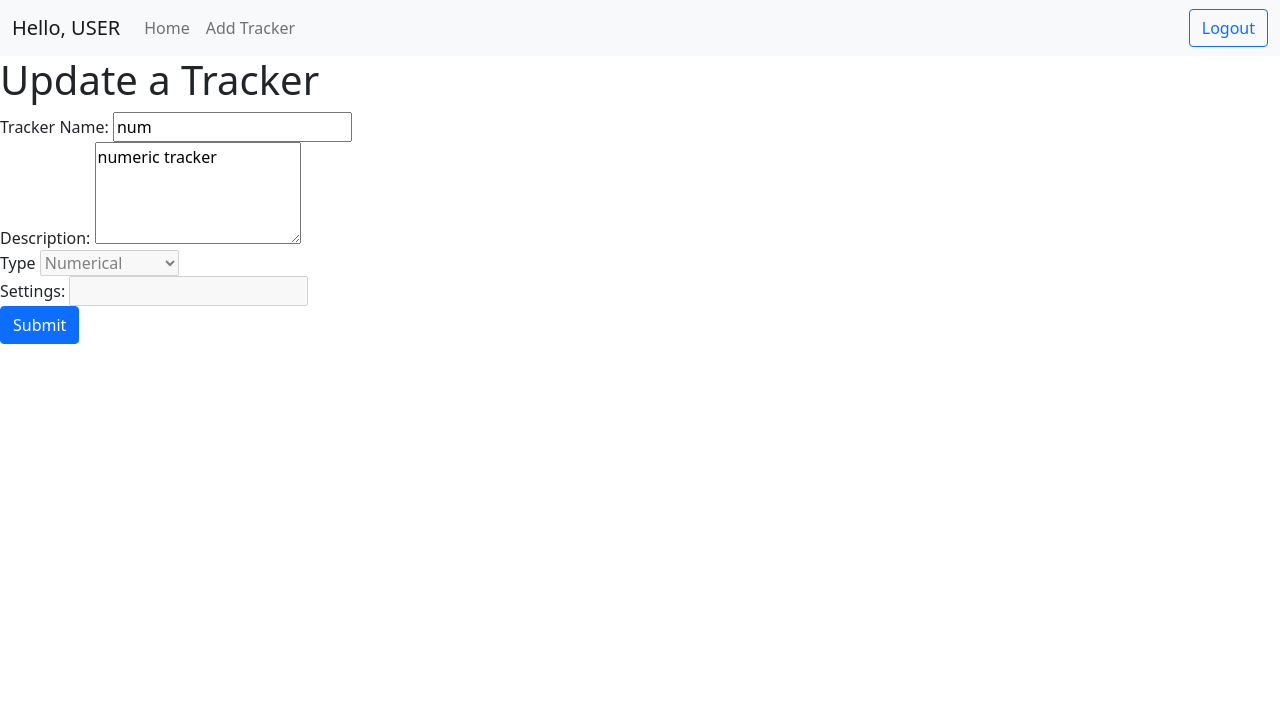
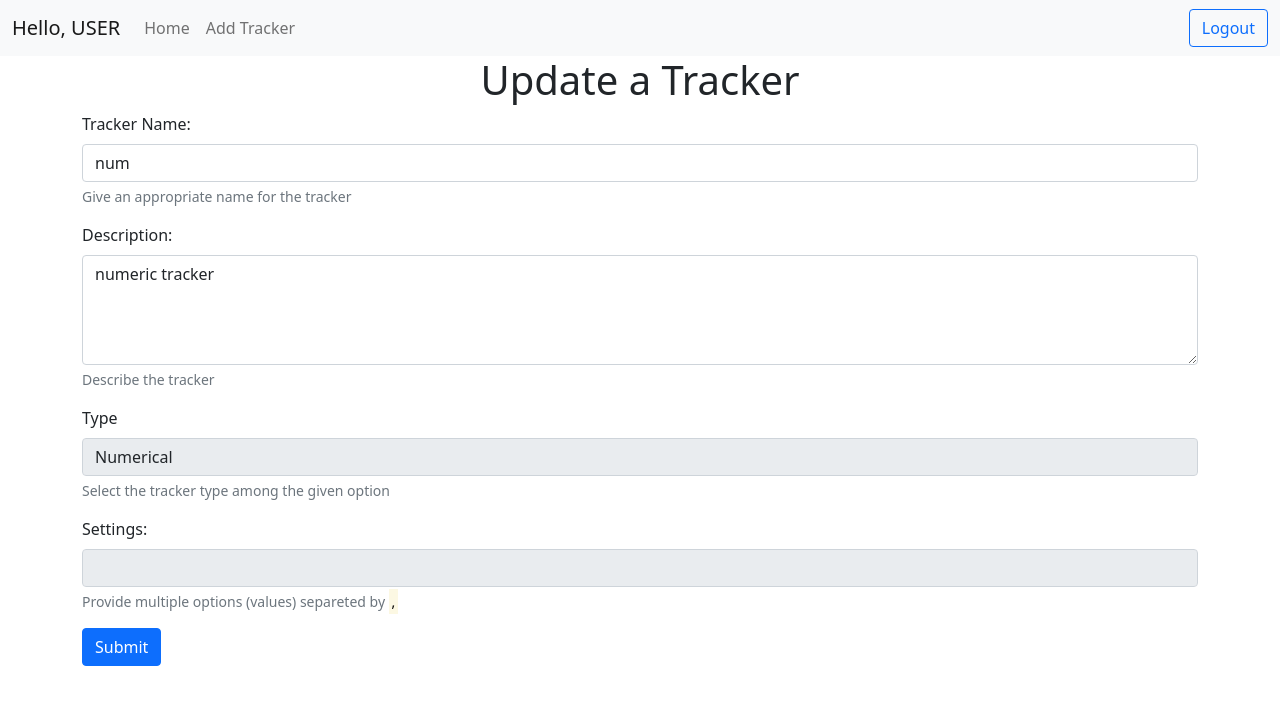
Before and after one commit to Manukumar-B-IITM/TrackerProject, a Flask app: page /tracker/1/update in a window 1280 px wide. Shown: the top 705 px of the page. Run offline with Flask 2, Linux system fonts and the light colour scheme; some libraries are stand-ins or nearby versions.

Commit message:
style update tracker

```diff
--- a/templates/tracker_update.html
+++ b/templates/tracker_update.html
@@ -1,47 +1,49 @@
 <!DOCTYPE html>
 <html>
-    <!-- <head>
-        <meta charset="utf-8">
-        <title>Tracker Overview</title>
-        <link rel="stylesheet" type="text/css" href="{{ url_for('static', filename='bootstrap/css/bootstrap.min.css') }}"/>
-        <link rel="stylesheet" type="text/css" href="{{ url_for('static', filename='style.css') }}"/>
-        <script type="text/javascript" src="{{ url_for('static', filename='js/custom_validations.js') }}"></script>
-    </head> -->
 {% include './head_content.html' %}
+
 <body>
     {% include './navbar.html' %}
 
-        <h1>Update a Tracker</h1>
-    <form action="/tracker/{{ tracker.id }}/update" method="POST" id="update-tracker-form">
+    <h1 class="text-center">Update a Tracker</h1>
     <div>
-            <label>Tracker Name: </label>
-            <input type="text" name="name" value="{{ tracker.name }}" required />
+        <form action="/tracker/{{ tracker.id }}/update" class="container" method="POST" id="update-tracker-form">
+            <div class="mb-3">
+                <label for="tname" class="form-label">Tracker Name: </label>
+                <input type="text"  class="form-control" id="tname" name="name" value="{{ tracker.name }}" required />
+                <div id="namehelp" class="form-text">Give an appropriate name for the tracker</div>
             </div>
 
-        <div>
-            <label>Description:</label>
-            <textarea  type="text" rows="4" name="desc" value="{{ tracker.description }}">{{ tracker.description }}</textarea>
-        </div>
+            <div class="mb-3">
+                <label class="form-label">Description:</label>
+                <textarea type="text"  class="form-control" rows="4" name="desc"
+                    value="{{ tracker.description }}">{{ tracker.description }}</textarea>
+                    <div id="deschelp" class="form-text">Describe the tracker</div>
+            </div class="mb-3">
 
-        <div>
-            <label>Type</label>
-            <select name="t_type" value="{{ tracker.type }}" disabled>
+            <div class="mb-3">
+                <label class="form-label">Type</label>
+                <select name="t_type"  class="form-control" value="{{ tracker.type }}" disabled>
                     <option value="1" {{ "selected" if tracker.type == 1 }}>Numerical</option>
                     <option value="2" {{ "selected" if tracker.type == 2 }}>Multiple Choice</option>
                     <option value="3" {{ "selected" if tracker.type == 3 }}>Time Duration</option>
                     <option value="4" {{ "selected" if tracker.type == 4 }}>Boolean</option>
                 </select>
+                <div id="ttypehelp" class="form-text">Select the tracker type among the given option</div>
             </div>
 
-        <div>
-            <label>Settings:</label>
-            <input type="text" name="settings" disabled/>
+            <div class="mb-3">
+                <label class="form-label">Settings:</label>
+                <input type="text"  class="form-control" name="settings" disabled />
+                <div id="deschelp" class="form-text">Provide multiple options (values) separeted by <mark>,</mark></div>
             </div>
 
-        <div>
+            <div class="mb-3">
                 <input class="btn btn-primary" type="submit" value="Submit">
             </div>
         </form>
+    </div>
 
 </body>
+
 </html>
```
Also changed, not shown: templates/tracker_create.html (+2 -8 lines). Lines whose indentation alone changed are shown as unchanged.
